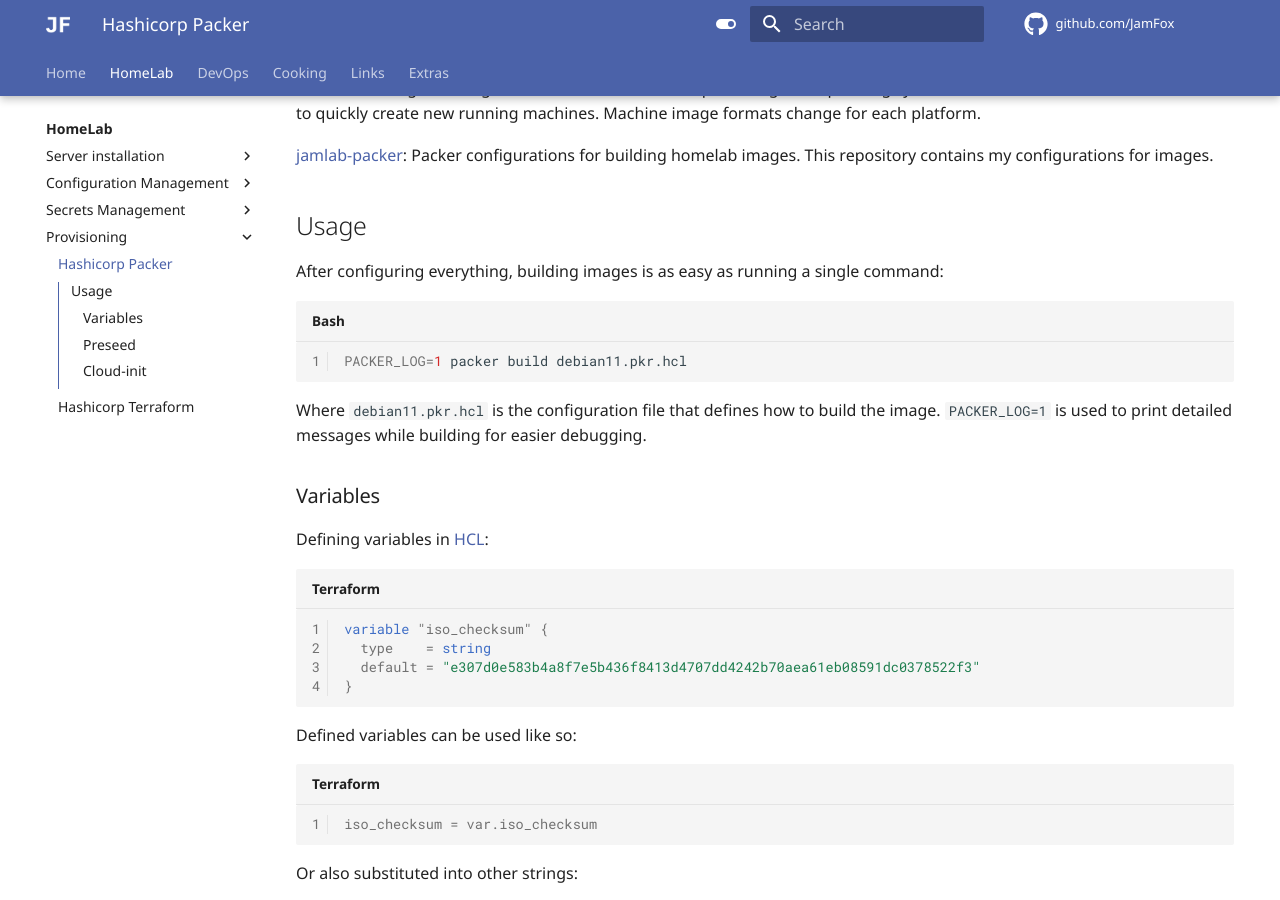
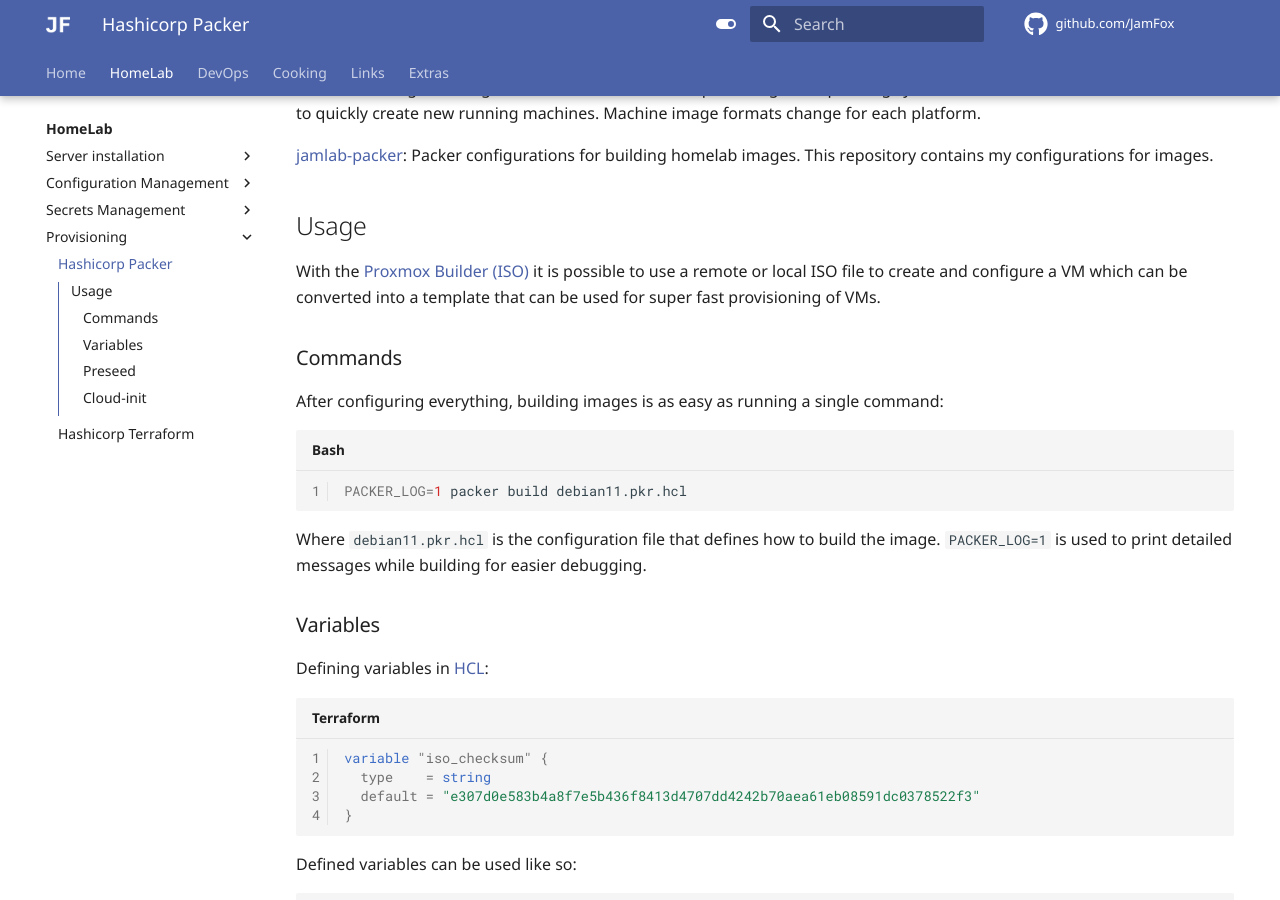
Before and after one commit to JamFox/docs.jamfox.dev, an MkDocs documentation site: the page built from docs/content/homelab/packer.md, in a window 1280 px wide and 900 px high, scrolled down 374 px. Built offline with MkDocs 1.6.1 and Material for MkDocs 9.7.7, drawn with Linux system fonts in a browser that asks for light colours; comment, search, counter and statistics services are not loaded.

Commit message:
homelab: bunch of updates

```diff
--- a/docs/content/homelab/packer.md
+++ b/docs/content/homelab/packer.md
@@ -16,6 +16,10 @@ A machine image is a single static unit that contains a pre-configured operating
 [jamlab-packer](https://github.com/JamFox/jamlab-packer): Packer configurations for building homelab images. This repository contains my configurations for images.
 
 ## Usage
+
+With the [Proxmox Builder (ISO)](https://www.packer.io/plugins/builders/proxmox/iso) it is possible to use a remote or local ISO file to create and configure a VM which can be converted into a template that can be used for super fast provisioning of VMs.
+
+### Commands
 
 After configuring everything, building images is as easy as running a single command:
 
```
Also changed, not shown: docs/content/homelab/dl380g9.md (+2 -2 lines), docs/content/homelab/index.md (+1 -1 lines), docs/content/homelab/terraform.md (+2 -0 lines).
